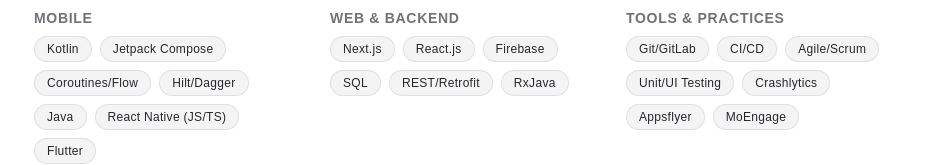
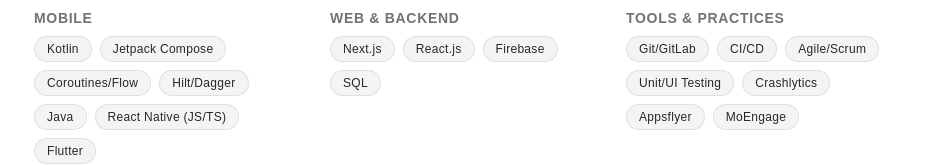
Before and after one commit to denandrapr/me, a Next.js app: page / in a window 1280 px wide. Shown: the part 478-643 px from the top of the page, without its empty margins (174-1099 px from the left). Built offline with nearby package versions, Linux system fonts and the light colour scheme.

Commit message:
remove unused text

```diff
--- a/src/app/page.tsx
+++ b/src/app/page.tsx
@@ -19,12 +19,12 @@
     "Mobile Developer with 5 years of experience building high-impact Android applications using Kotlin (Jetpack Compose, MVVM/MVI) and cross-platform solutions with React Native and Flutter. Proven ability to deliver and scale large consumer apps such as Blu by BCA Digital, with a strong focus on performance optimization, clean architecture, and seamless user experience.",
   skills: {
     mobile: ["Kotlin", "Jetpack Compose", "Coroutines/Flow", "Hilt/Dagger", "Java", "React Native (JS/TS)", "Flutter"],
-    webBackend: ["Next.js", "React.js", "Firebase", "SQL", "REST/Retrofit", "RxJava"],
+    webBackend: ["Next.js", "React.js", "Firebase", "SQL"],
     tools: ["Git/GitLab", "CI/CD", "Agile/Scrum", "Unit/UI Testing", "Crashlytics", "Appsflyer", "MoEngage"],
   },
   experiences: [
     {
-      company: "BCA Digital",
+      company: "PT. Bank Digital BCA",
       location: "Jakarta",
       role: "Android Developer (Vendor)",
       period: "Nov 2024 – Present",
```
